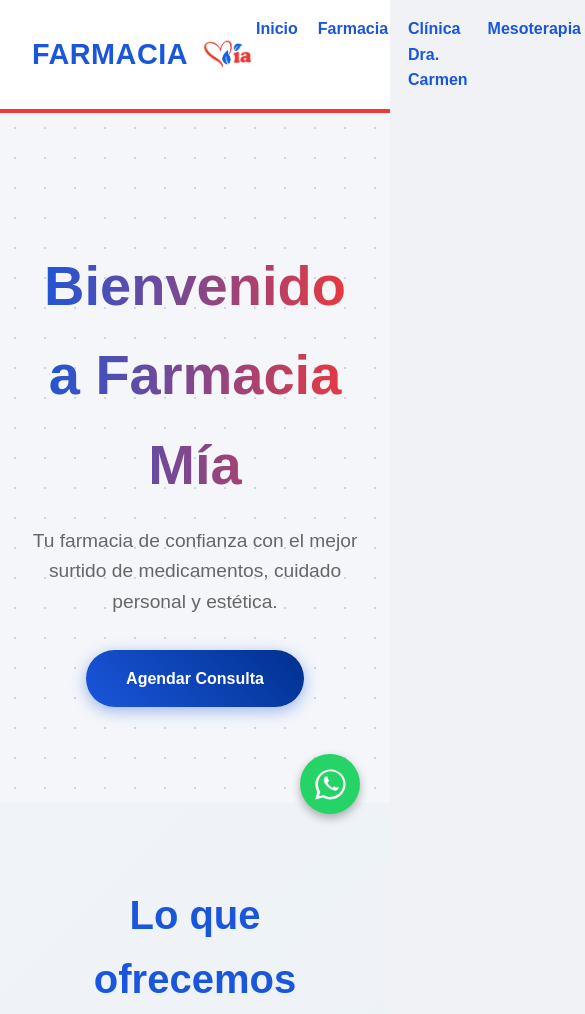
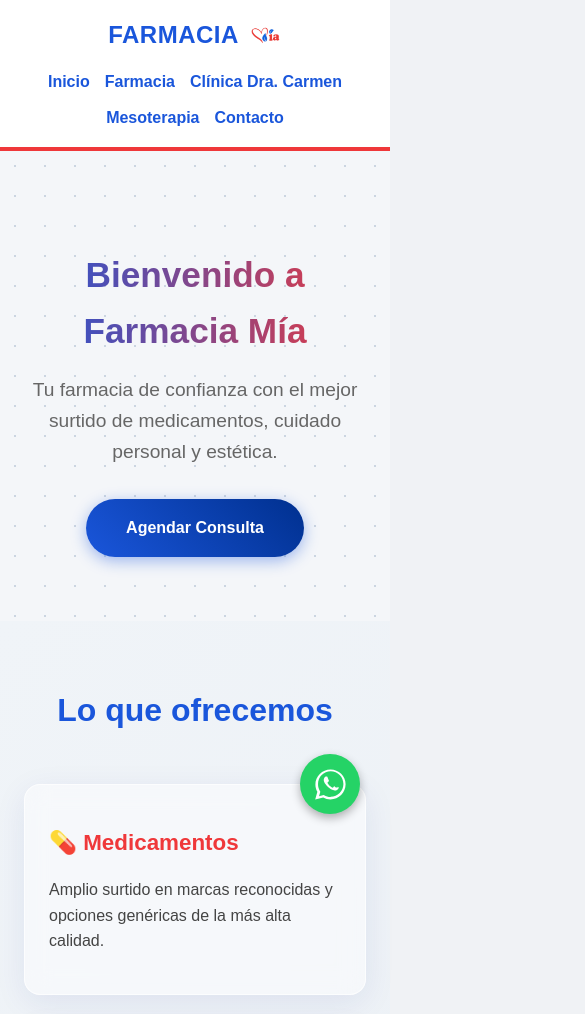
Before and after one commit to camilo-perez1/web-farmacia-mia, a website built with Vite: page index.html in a window 390 px wide. Shown: the top 1014 px of the page, 585 px wide, since content can reach past the window. Built offline with nearby package versions, Linux system fonts and the light colour scheme.

Commit message:
Ajustes responsivos para móvil y actualización del index

```diff
--- a/css/style.css
+++ b/css/style.css
@@ -332,3 +332,54 @@ footer p {
   border-color: var(--rojo-mia);
   transform: translateY(-2px);
 }
+
+/* =======================================================
+   ADAPTACIÓN PARA TELÉFONOS MÓVILES (DISEÑO RESPONSIVO)
+   ======================================================= */
+@media (max-width: 768px) {
+
+  /* 1. Arreglamos el Encabezado (Header) */
+  header {
+    flex-direction: column; /* Apila el logo arriba y el menú abajo */
+    gap: 15px;
+    padding: 1rem;
+  }
+
+  header nav ul {
+    flex-wrap: wrap; /* Permite que los enlaces bajen de línea si no caben */
+    justify-content: center;
+    gap: 10px 15px;
+  }
+
+  /* 2. Achicamos las letras gigantes del Inicio */
+  .hero {
+    padding: 6rem 1rem 4rem;
+  }
+
+  .hero h2 {
+    font-size: 2.2rem;
+  }
+
+  /* 3. Ajustamos Mesoterapia, Clínica y Servicios */
+  .grid-servicios, .grid-mesoterapia {
+    /* Forzamos a que sea una sola columna perfecta que ocupe todo el ancho */
+    grid-template-columns: 1fr;
+  }
+
+  #servicios, #clinica, #mesoterapia {
+    padding: 4rem 1.5rem; /* Reducimos el espacio vacío a los lados */
+  }
+
+  #servicios h2, #clinica h2, #mesoterapia h2 {
+    font-size: 2rem; /* Títulos un poco más pequeños para que no se desborden */
+  }
+
+  /* 4. Ajustes del logo en celular */
+  .logo-texto {
+    font-size: 1.5rem;
+  }
+
+  .logo-img {
+    max-height: 35px;
+  }
+}
--- a/index.html
+++ b/index.html
@@ -34,7 +34,7 @@
       <section id="inicio" class="hero">
         <h2>Bienvenido a Farmacia Mía</h2>
         <p>Tu farmacia de confianza con el mejor surtido de medicamentos, cuidado personal y estética.</p>
-        <a href="https://wa.me/50582351439" target="_blank" rel="noopener noreferrer" class="btn-cta">Agendar Consulta</a>
+        <a href="https://wa.me/50582351430" target="_blank" rel="noopener noreferrer" class="btn-cta">Agendar Consulta</a>
       </section>
 
       <section id="servicios">
```
